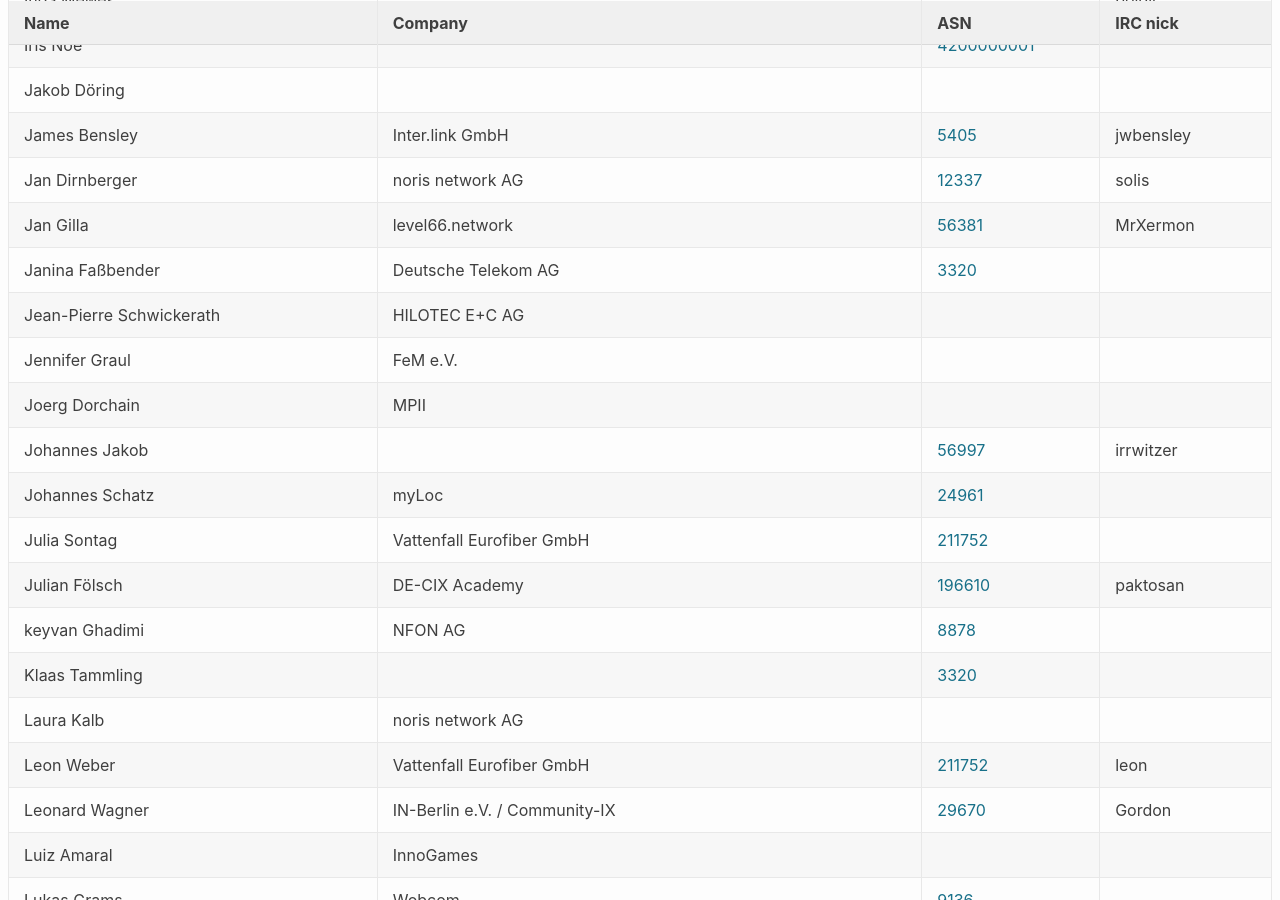
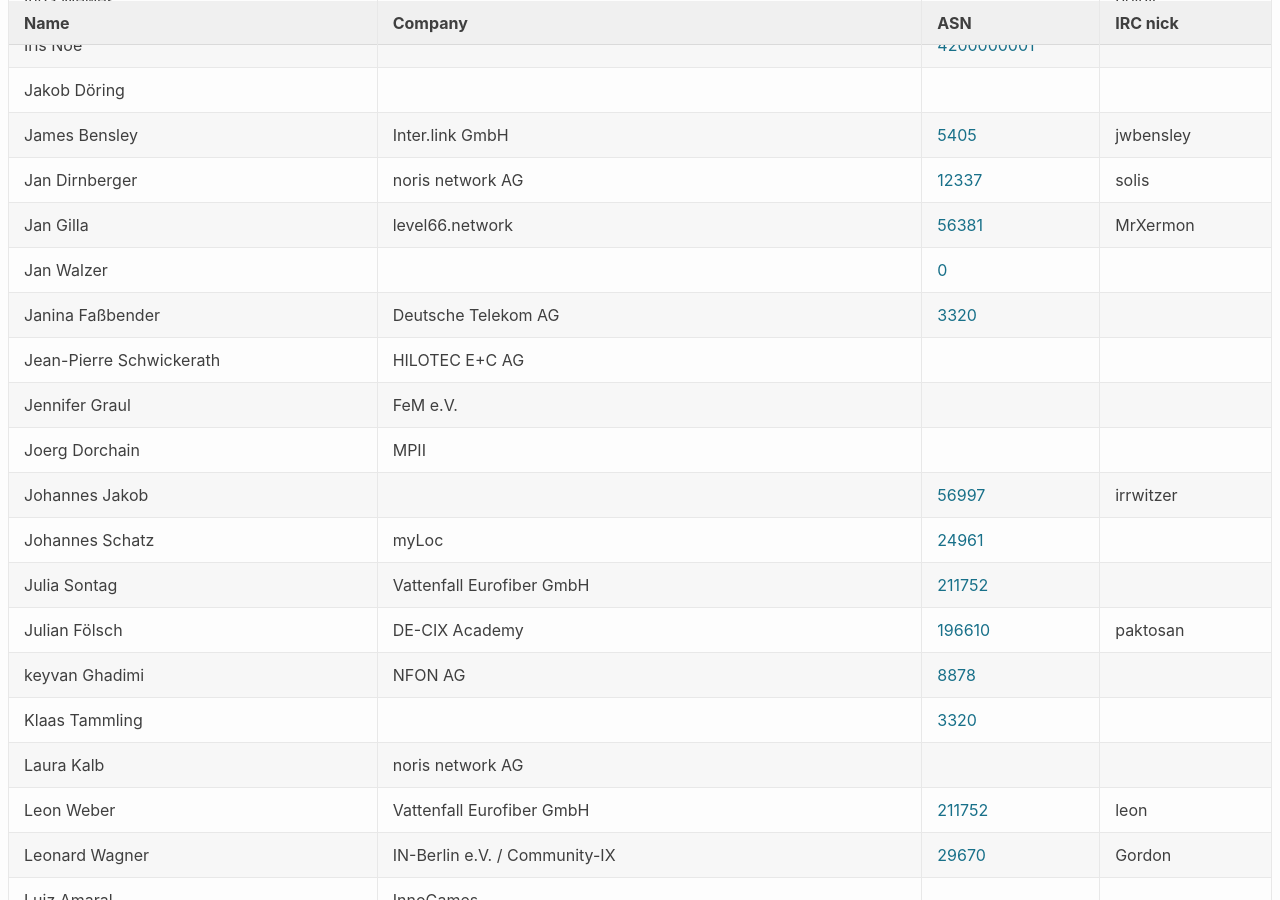
Before and after one commit to denog/pretix-attendeelist, a Jekyll site: the page built from denog14/index.md, in a window 1280 px wide and 900 px high, scrolled down 2179 px. Built offline with Jekyll 4.4.1, drawn with Linux system fonts in a browser that asks for light colours.

Commit message:
Latest data: Thu Oct  6 10:11:15 UTC 2022

```diff
--- a/_data/attendees_denog14_onsite.json
+++ b/_data/attendees_denog14_onsite.json
@@ -304,6 +304,12 @@
     "company": "Deutsche Telekom AG",
     "irc": null,
     "asn": "3320"
+  },
+  {
+    "name": "Jan Walzer",
+    "company": null,
+    "irc": null,
+    "asn": "0"
   },
   {
     "name": "Jean-Pierre Schwickerath",
```
